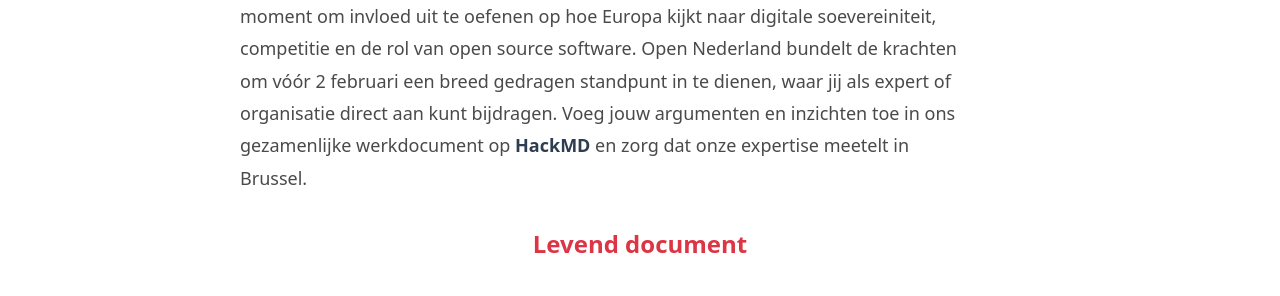
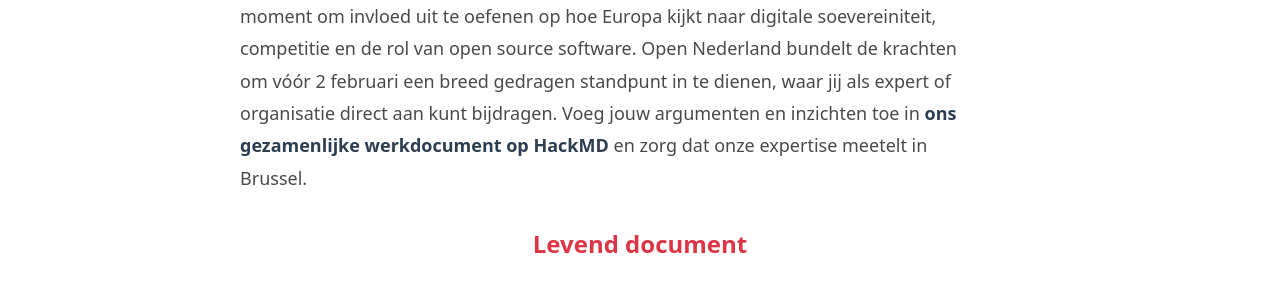
Before and after one commit to opennederland/www.opennederland.nl, a Jekyll site: the page built from _positions/open-source.md, in a window 1280 px wide. Shown: the part 532-828 px from the top of the page. Built offline with Jekyll 4.4.1, drawn with Linux system fonts in a browser that asks for light colours; some of the changed text lies outside the part shown.

Commit message:
Update open-source.md

```diff
--- a/_positions/open-source.md
+++ b/_positions/open-source.md
@@ -4,4 +4,4 @@
 summary: "IN ONTWIKKELING: Versterk de positie van open source in Europa en schrijf mee aan de gezamenlijke reactie van de Nederlandse open communities op de nieuwe EU-strategie."
 ---
 
-Versterk de stem van de Nederlandse open source-community en schrijf mee aan onze gezamenlijke reactie op de *European Open Digital Ecosystem Strategy*. Dit is hét moment om invloed uit te oefenen op hoe Europa kijkt naar digitale soevereiniteit, competitie en de rol van open source software. Open Nederland bundelt de krachten om vóór 2 februari een breed gedragen standpunt in te dienen, waar jij als expert of organisatie direct aan kunt bijdragen. Voeg jouw argumenten en inzichten toe in ons gezamenlijke werkdocument op [HackMD](https://hackmd.io/OtTn1Ao7RdOgRRERAtMudg) en zorg dat onze expertise meetelt in Brussel.
+Versterk de stem van de Nederlandse open source-community en schrijf mee aan onze gezamenlijke reactie op de *European Open Digital Ecosystem Strategy*. Dit is hét moment om invloed uit te oefenen op hoe Europa kijkt naar digitale soevereiniteit, competitie en de rol van open source software. Open Nederland bundelt de krachten om vóór 2 februari een breed gedragen standpunt in te dienen, waar jij als expert of organisatie direct aan kunt bijdragen. Voeg jouw argumenten en inzichten toe in [ons gezamenlijke werkdocument op HackMD](https://hackmd.io/OtTn1Ao7RdOgRRERAtMudg) en zorg dat onze expertise meetelt in Brussel.
```
